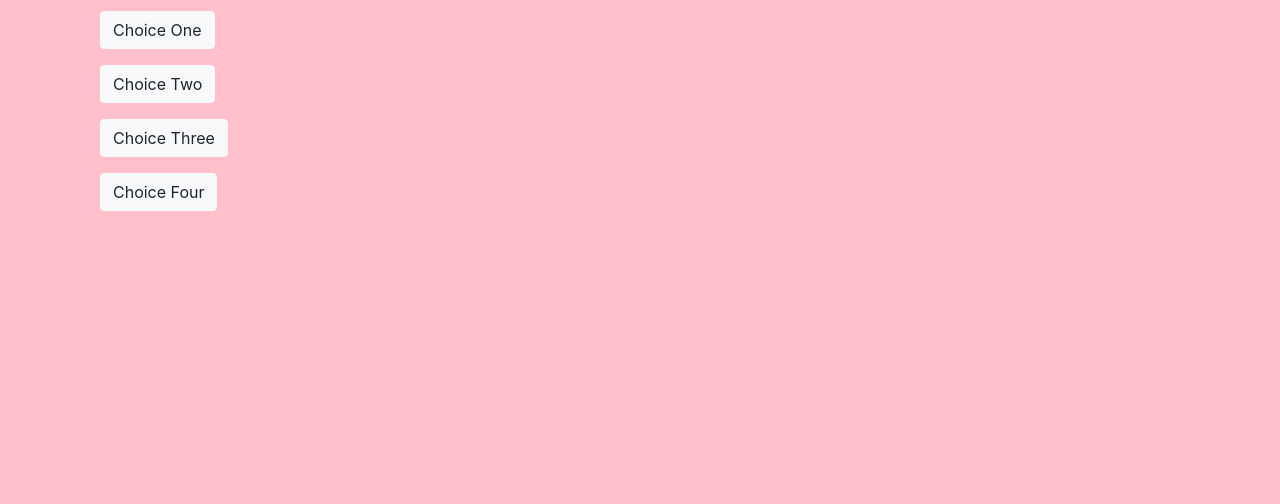
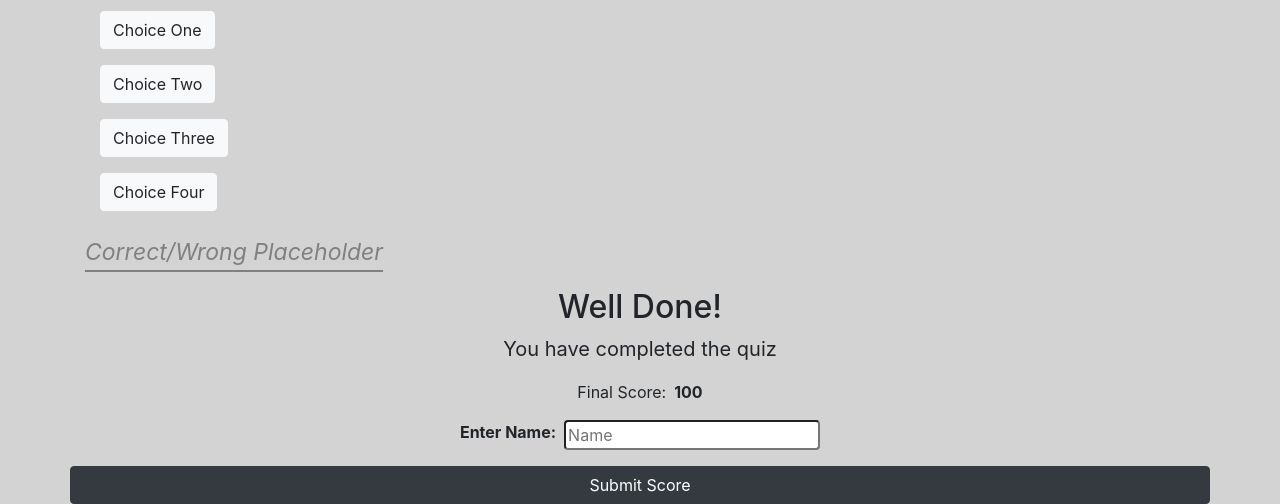
Before and after one commit to samanthawolff/code-quiz-2022, a plain HTML site: page index.html in a window 1280 px wide. Shown: the part 488-992 px from the top of the page. Before the commit the page ends 800 px from the top, so only its background shows below. Drawn offline with nearby package versions, Linux system fonts and the light colour scheme.

Commit message:
add finish and high score section html

```diff
--- a/assets/style.css
+++ b/assets/style.css
@@ -1,5 +1,5 @@
 body {
-    background: pink;
+    background: lightgrey;
 }
 
 header {
@@ -12,6 +12,7 @@ header {
     color: #333333;
 }
 
+
 .start-p {
     font-size: 20px;
 }
@@ -23,3 +24,13 @@ header {
 .questions-list {
     list-style: none;
 }
+
+.c-w {
+    font-size: 23px;
+    color: grey;
+    border-bottom: solid 2px grey;
+}
+
+.finish-p {
+    font-size: 20px;
+}
--- a/index.html
+++ b/index.html
@@ -27,7 +27,7 @@
 
             <section id="start-quiz" class="container mt-5 mb-5">
                 <div class="row">
-                <h1 class="col-12 mb-4 d-flex justify-content-center text-center start-title">Welcome to my JavaScript <br /> Coding Quiz!</h1>
+                    <h1 class="col-12 mb-4 d-flex justify-content-center text-center start-head">Welcome to my JavaScript <br /> Coding Quiz!</h1>
                     <p class="col-12 d-flex justify-content-center text-center start-p">
                         Try to answer the following JavaScript questions before time runs out! <br />
                         Keep in mind that wrong answers will deduct 10 seconds from your score/time. <br />
@@ -39,7 +39,7 @@
 
             <section id="questions" class="container mt-5">
                 <div class="row">
-                    <h2 id="question" class="col-12 mb-4 question">This is a Placeholder Question</h2>
+                    <h2 id="question" class="mb-4 question">This is a Placeholder Question</h2>
                     <ul class="col-12 align-items-center questions-list">
                         <li>
                             <button id="choice1" type="button" class="mb-3 btn btn-light">Choice One</button>
@@ -51,11 +51,26 @@
                             <button id="choice3" type="button" class="mb-3 btn btn-light">Choice Three</button>
                         </li>
                         <li>
-                            <button id="choice4" type="button" class="mb-3 btn btn-light">Choice Four</button>
+                            <button id="choice4" type="button" class=" mb-2 btn btn-light">Choice Four</button>
                         </li>
                     </ul>
+                    <p id="correct-wrong" class="font-italic c-w">Correct/Wrong Placeholder</p>
                 </div>
             </section>
+
+            <section id="finish-quiz">
+                <div class="row">
+                    <h2 class="col-12 d-flex justify-content-center">Well Done!</h2>
+                    <p class="col-12 d-flex justify-content-center finish-p">You have completed the quiz</p>
+                    <p class="col-12 d-flex justify-content-center">Final Score: <span id="final-score" class="ml-2 font-weight-bold">100</span> </p>
+                    <p class="col-12 d-flex justify-content-center mr-3 font-weight-bold">Enter Name:<span class="ml-2"></span> <input id="name" class="rounded" placeholder="Name" /> </p>
+                    <button id="submit" type="button" class="btn btn-dark col-12 d-flex justify-content-center">Submit Score</button>
+                </div>
+            </section>
+
+
+
+
         </div>
 
 
```
Lines whose indentation alone changed are shown as unchanged.
